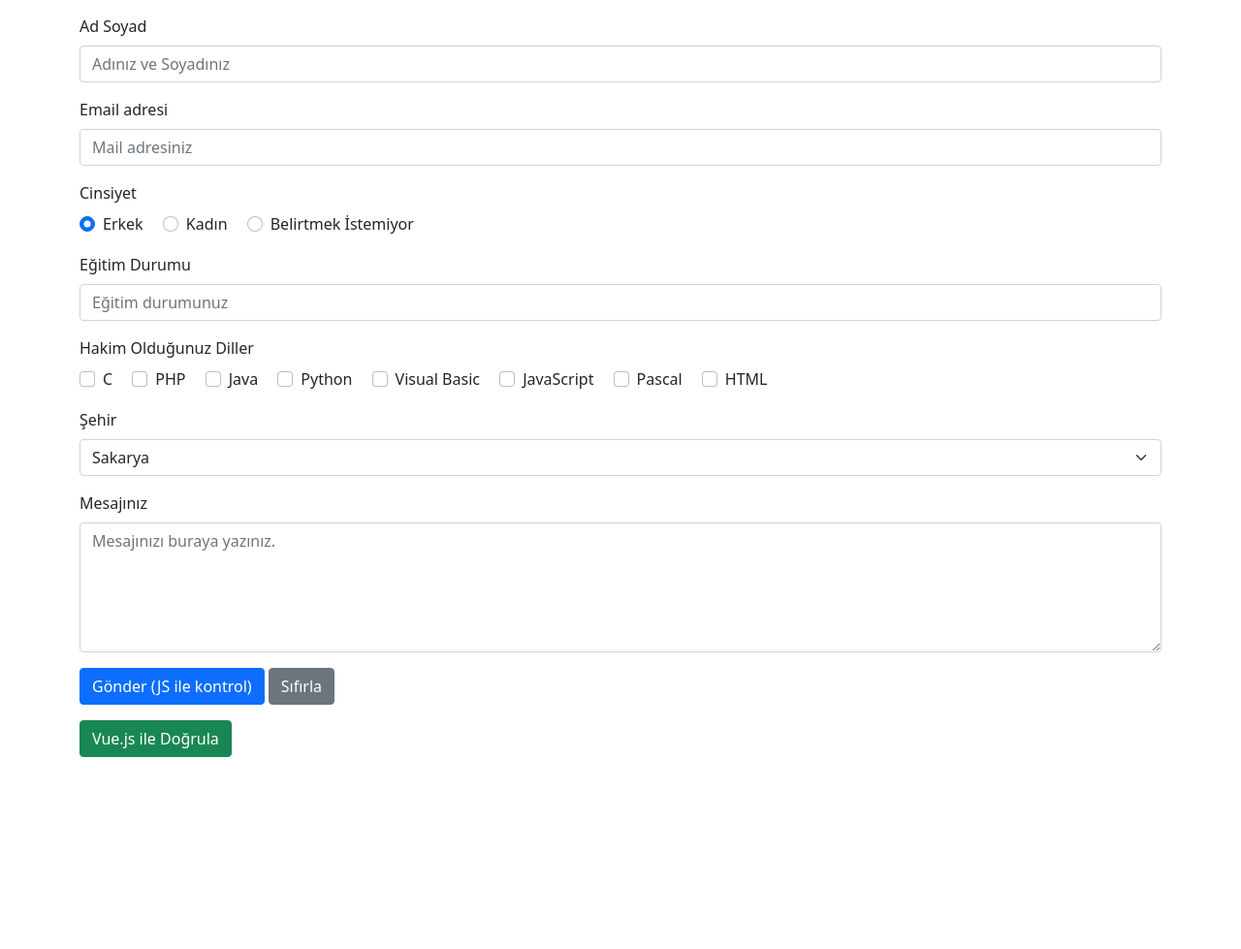
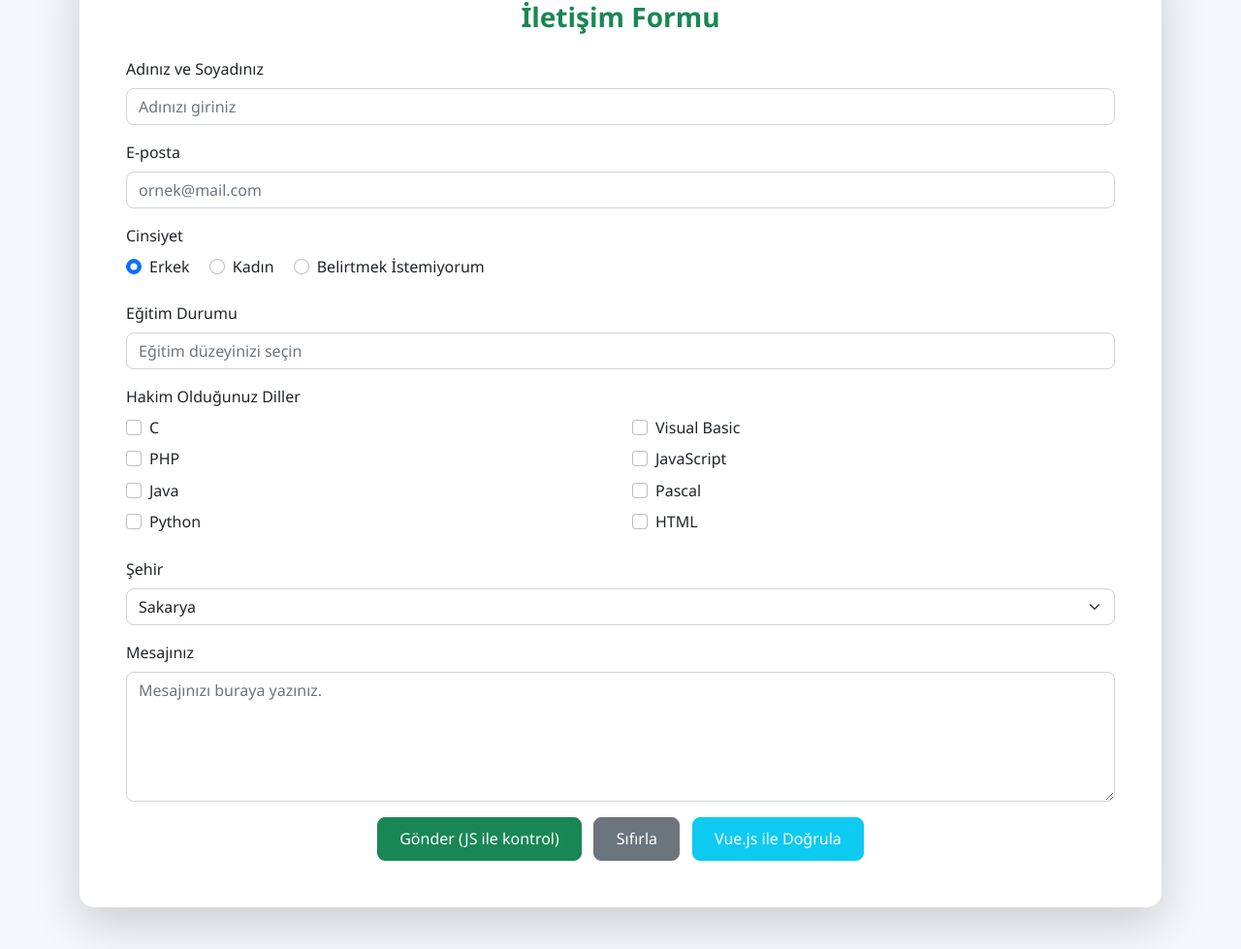
Before and after one commit to salihoz28/salihoz-WEBtek-Proje, a plain HTML site: page iletisim.html in a window 1280 px wide. Shown: the part 151-1130 px from the top of the page at 97% size. Before the commit the page ends 980 px from the top, so only its background shows below. Drawn offline with nearby package versions, Linux system fonts and the light colour scheme.

Commit message:
iletisim.html

```diff
--- a/iletisim.html
+++ b/iletisim.html
@@ -5,15 +5,22 @@
   <meta charset="utf-8">
   <meta name="viewport" content="width=device-width, initial-scale=1">
   <title>İletişim</title>
+
+  <!-- Bootstrap CSS -->
   <link href="https://cdn.jsdelivr.net/npm/bootstrap@5.1.3/dist/css/bootstrap.min.css" rel="stylesheet">
-  <link rel="stylesheet" href="css/style3.css">
-  <script src="js/kontrol.js" defer></script>
+
+  <!-- Özel Stil -->
+  <link rel="stylesheet" href="css/style2.css">
+
+  <!-- JS -->
+  <script src="js/kontrol.js"></script>
 </head>
 
-<body>
-  <!-- Navbar -->
+<body style="background-color: #f5f7fa;">
+
+  <!-- NAVBAR -->
   <nav class="navbar navbar-expand-lg navbar-dark bg-success">
-    <div class="container-fluid">
+    <div class="container">
       <a class="navbar-brand" href="#">İletişim</a>
       <button class="navbar-toggler" type="button" data-bs-toggle="collapse" data-bs-target="#navbarNav">
         <span class="navbar-toggler-icon"></span>
@@ -28,82 +35,105 @@
     </div>
   </nav>
 
-  <!-- Form -->
+  <!-- İLETİŞİM FORMU -->
   <div class="container my-5">
-    <h2 class="mb-4">İletişim Formu</h2>
+    <div class="card shadow-lg">
+      <div class="card-body p-5">
+        <h3 class="text-center text-success mb-4">İletişim Formu</h3>
+
         <form action="form.php" method="POST" onsubmit="return klasikKontrol();">
 
+          <!-- Ad Soyad -->
           <div class="mb-3">
-        <label for="ad" class="form-label">Ad Soyad</label>
-        <input type="text" class="form-control" id="ad" name="ad" placeholder="Adınız ve Soyadınız">
+            <label for="ad" class="form-label">Adınız ve Soyadınız</label>
+            <input type="text" class="form-control" name="ad" id="ad" placeholder="Adınızı giriniz">
           </div>
 
+          <!-- Email -->
           <div class="mb-3">
-        <label for="mail" class="form-label">Email adresi</label>
-        <input type="email" class="form-control" id="mail" name="mail" placeholder="Mail adresiniz">
+            <label for="mail" class="form-label">E-posta</label>
+            <input type="email" class="form-control" name="mail" id="mail" placeholder="ornek@mail.com">
           </div>
 
+          <!-- Cinsiyet -->
           <div class="mb-3">
             <label class="form-label">Cinsiyet</label><br>
             <div class="form-check form-check-inline">
-          <input class="form-check-input" type="radio" name="cinsiyet" id="erkek" value="erkek" checked>
-          <label class="form-check-label" for="erkek">Erkek</label>
+              <input class="form-check-input" type="radio" name="cinsiyet" value="erkek" checked>
+              <label class="form-check-label">Erkek</label>
             </div>
             <div class="form-check form-check-inline">
-          <input class="form-check-input" type="radio" name="cinsiyet" id="kadin" value="kadin">
-          <label class="form-check-label" for="kadin">Kadın</label>
+              <input class="form-check-input" type="radio" name="cinsiyet" value="kadin">
+              <label class="form-check-label">Kadın</label>
             </div>
             <div class="form-check form-check-inline">
-          <input class="form-check-input" type="radio" name="cinsiyet" id="diger" value="diger">
-          <label class="form-check-label" for="diger">Belirtmek İstemiyor</label>
+              <input class="form-check-input" type="radio" name="cinsiyet" value="diger">
+              <label class="form-check-label">Belirtmek İstemiyorum</label>
             </div>
           </div>
 
+          <!-- Eğitim Durumu -->
           <div class="mb-3">
-        <label for="edc" class="form-label">Eğitim Durumu</label>
-        <input class="form-control" list="egitimListesi" id="edc" name="edc" placeholder="Eğitim durumunuz">
-        <datalist id="egitimListesi">
+            <label class="form-label">Eğitim Durumu</label>
+            <input class="form-control" list="EgitimListesi" name="edc" placeholder="Eğitim düzeyinizi seçin">
+            <datalist id="EgitimListesi">
               <option value="İlkokul">
               <option value="Ortaokul">
               <option value="Lise">
-          <option value="Üniversite - Önlisans">
-          <option value="Üniversite - Lisans">
+              <option value="Önlisans">
+              <option value="Lisans">
               <option value="Yüksek Lisans">
             </datalist>
           </div>
 
+          <!-- Hakim Diller -->
           <div class="mb-3">
             <label class="form-label">Hakim Olduğunuz Diller</label><br>
-        <div class="form-check form-check-inline">
-          <input class="form-check-input" type="checkbox" name="dil[]" value="C-"> <label class="form-check-label">C</label>
+            <div class="row">
+              <div class="col-md-6">
+                <div class="form-check">
+                  <input class="form-check-input" type="checkbox" name="dil[]" value="C-">
+                  <label class="form-check-label">C</label>
                 </div>
-        <div class="form-check form-check-inline">
-          <input class="form-check-input" type="checkbox" name="dil[]" value="PHP-"> <label class="form-check-label">PHP</label>
+                <div class="form-check">
+                  <input class="form-check-input" type="checkbox" name="dil[]" value="PHP">
+                  <label class="form-check-label">PHP</label>
                 </div>
-        <div class="form-check form-check-inline">
-          <input class="form-check-input" type="checkbox" name="dil[]" value="Java-"> <label class="form-check-label">Java</label>
+                <div class="form-check">
+                  <input class="form-check-input" type="checkbox" name="dil[]" value="Java">
+                  <label class="form-check-label">Java</label>
                 </div>
-        <div class="form-check form-check-inline">
-          <input class="form-check-input" type="checkbox" name="dil[]" value="Python-"> <label class="form-check-label">Python</label>
+                <div class="form-check">
+                  <input class="form-check-input" type="checkbox" name="dil[]" value="Python">
+                  <label class="form-check-label">Python</label>
                 </div>
-        <div class="form-check form-check-inline">
-          <input class="form-check-input" type="checkbox" name="dil[]" value="VB-"> <label class="form-check-label">Visual Basic</label>
               </div>
-        <div class="form-check form-check-inline">
-          <input class="form-check-input" type="checkbox" name="dil[]" value="JavaScript-"> <label class="form-check-label">JavaScript</label>
+              <div class="col-md-6">
+                <div class="form-check">
+                  <input class="form-check-input" type="checkbox" name="dil[]" value="VB">
+                  <label class="form-check-label">Visual Basic</label>
                 </div>
-        <div class="form-check form-check-inline">
-          <input class="form-check-input" type="checkbox" name="dil[]" value="Pascal-"> <label class="form-check-label">Pascal</label>
+                <div class="form-check">
+                  <input class="form-check-input" type="checkbox" name="dil[]" value="JavaScript">
+                  <label class="form-check-label">JavaScript</label>
                 </div>
-        <div class="form-check form-check-inline">
-          <input class="form-check-input" type="checkbox" name="dil[]" value="HTML"> <label class="form-check-label">HTML</label>
+                <div class="form-check">
+                  <input class="form-check-input" type="checkbox" name="dil[]" value="Pascal">
+                  <label class="form-check-label">Pascal</label>
+                </div>
+                <div class="form-check">
+                  <input class="form-check-input" type="checkbox" name="dil[]" value="HTML">
+                  <label class="form-check-label">HTML</label>
+                </div>
+              </div>
             </div>
           </div>
 
+          <!-- Şehir -->
           <div class="mb-3">
             <label for="sehrim" class="form-label">Şehir</label>
-        <select class="form-select" id="sehrim" name="sehrim">
-          <option selected disabled>Şehrinizi seçiniz</option>
+            <select class="form-select" name="sehrim" id="sehrim">
+              <option selected disabled>Şehir seçiniz</option>
               <option value="Adana">Adana</option>
                 <option value="Adıyaman">Adıyaman</option>
                 <option value="Afyonkarahisar">Afyonkarahisar</option>
@@ -185,29 +215,32 @@
                 <option value="Kilis">Kilis</option>
                 <option value="Osmaniye">Osmaniye</option>
                 <option value="Düzce">Düzce</option>
+	</select>
 
-        </select>
           </div>
-
-      <!-- Mesaj Alanı -->
 	<div class="mb-3">
           <label for="mesaj" class="form-label">Mesajınız</label>
           <textarea class="form-control" id="mesaj" name="mesaj" rows="5" placeholder="Mesajınızı buraya yazınız."></textarea>
         </div>
 
-      <div class="mb-3">
-        <input type="submit" class="btn btn-primary" value="Gönder (JS ile kontrol)">
-        <input type="reset" class="btn btn-secondary" value="Sıfırla">
+
+          <!-- Butonlar -->
+          <div class="text-center">
+            <input type="submit" class="btn btn-success me-2" value="Gönder (JS ile kontrol)">
+            <input type="reset" class="btn btn-secondary me-2" value="Sıfırla">
+
+            <!-- Vue Butonu -->
+            <div id="vueApp" class="d-inline">
+              <button type="button" class="btn btn-info text-white" @click="vueKontrol">Vue.js ile Doğrula</button>
             </div>
-
-      <div id="vueApp">
-        <button type="button" class="btn btn-success" @click="vueKontrol">Vue.js ile Doğrula</button>
           </div>
 
         </form>
       </div>
+    </div>
+  </div>
 
-  <!-- Vue.js -->
+  <!-- Vue -->
   <script src="https://cdn.jsdelivr.net/npm/vue@2"></script>
   <script>
     new Vue({
@@ -219,9 +252,9 @@
       },
       methods: {
         vueKontrol() {
-          this.ad = document.getElementById("ad").value.trim();
-          this.mail = document.getElementById("mail").value.trim();
-          this.mesaj = document.getElementById("mesaj").value.trim();
+          this.ad = document.forms[0]["ad"].value.trim();
+          this.mail = document.forms[0]["mail"].value.trim();
+          this.mesaj = document.forms[0]["mesaj"].value.trim();
 
           const mailRegex = /^[^\s@]+@[^\s@]+\.[^\s@]+$/;
 
@@ -246,5 +279,4 @@
   <script src="https://cdn.jsdelivr.net/npm/bootstrap@5.1.3/dist/js/bootstrap.bundle.min.js"></script>
 
 </body>
-
 </html>
```
Lines whose indentation alone changed are shown as unchanged.
